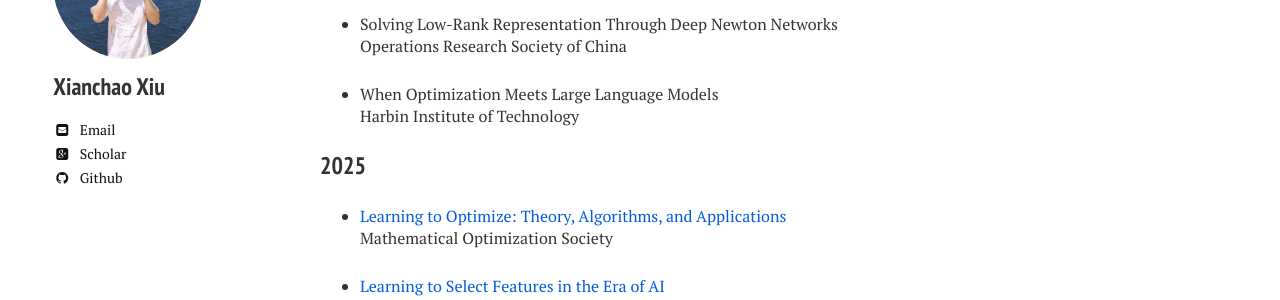
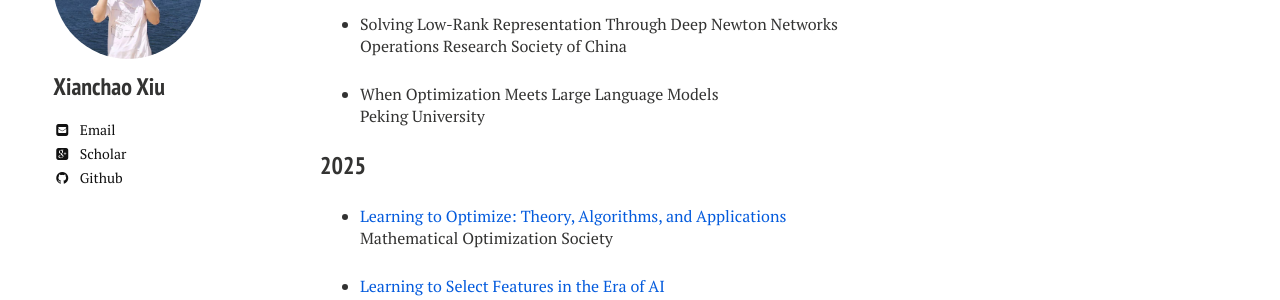
Before and after one commit to xianchaoxiu/xianchaoxiu.github.io, a Jekyll site: the page built from conferences/index.md, in a window 1280 px wide. Shown: the part 163-463 px from the top of the page. Built offline with Jekyll 4.4.1, drawn with Linux system fonts in a browser that asks for light colours; nearby versions of some CDN libraries.

Commit message:
Update index.md

```diff
--- a/conferences/index.md
+++ b/conferences/index.md
@@ -13,7 +13,7 @@ share: false
 Operations Research Society of China <br>
 
 * When Optimization Meets Large Language Models <br>
-Harbin Institute of Technology <br>
+Peking University <br>
 
 
 ### 2025
```
